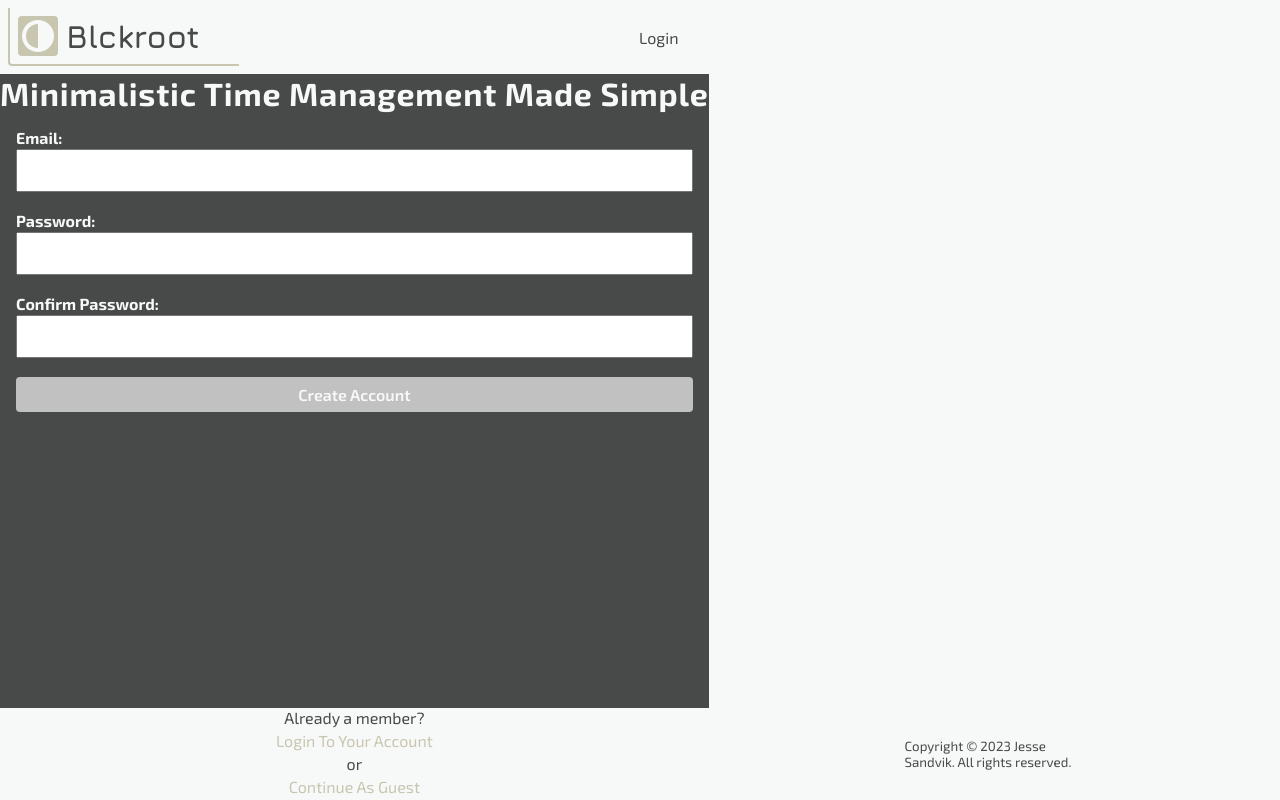
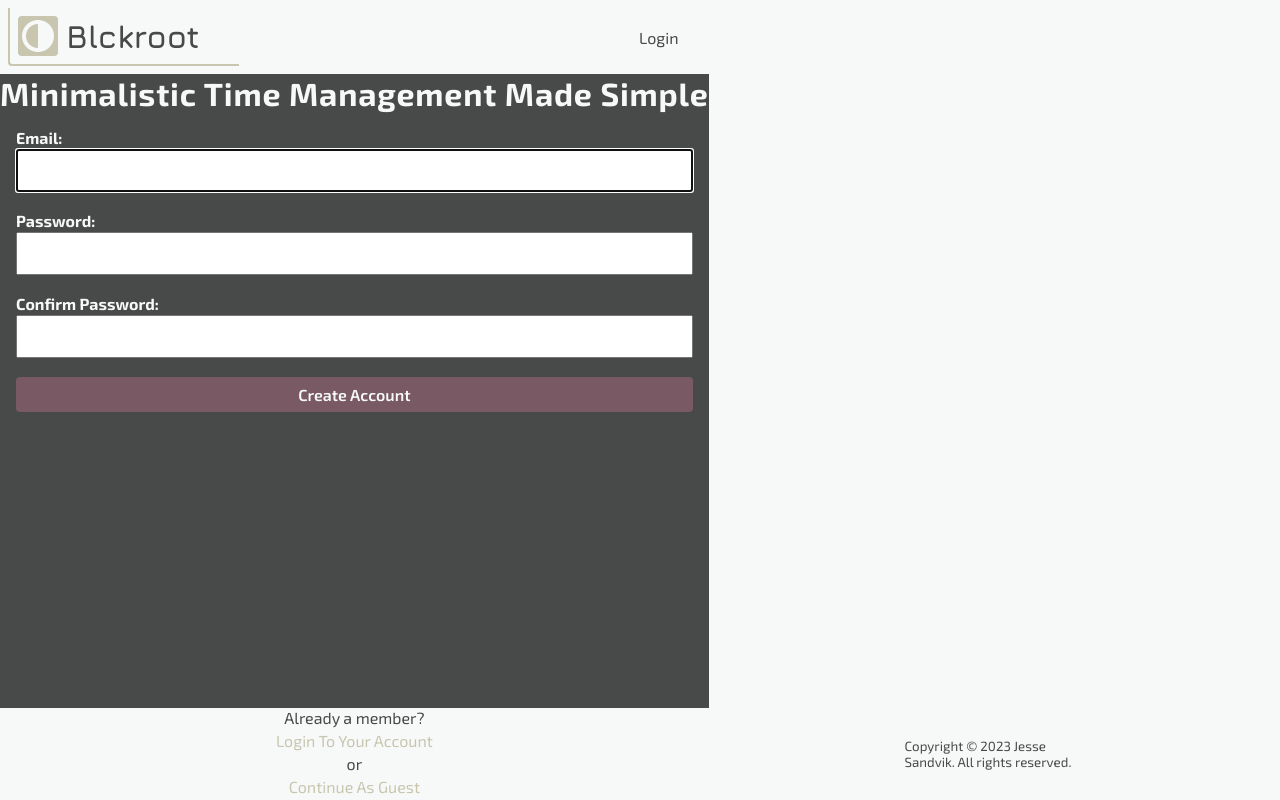
Before and after one commit to JesseSandvik/blckroot, a React (Create React App) app in the folder client/: page /signup in a window 1280 px wide. Built offline with nearby package versions, Linux system fonts and the light colour scheme; no server answers; the HTML template or start-up script is replaced by a standard one.

Commit message:
refactoring, created EmailInput component

```diff
--- /dev/null
+++ b/client/src/molecules/labeledInput/emailInput/EmailInput.tsx
@@ -0,0 +1,85 @@
+import {
+  ChangeEvent,
+  Dispatch,
+  useMemo,
+  useEffect,
+  useRef,
+  useState,
+} from "react";
+import Icon from "../../../atoms/icon/Icon";
+import LabeledInput from "../LabeledInput";
+
+type EmailInputProps = {
+  email: string;
+  setEmail: Dispatch<React.SetStateAction<string>>;
+};
+
+const EmailInput = ({ email, setEmail }: EmailInputProps): JSX.Element => {
+  const EMAIL_REGEX = useMemo(() => /^\S+@\S+\.\S+$/, []);
+  const [emailIsFocus, setEmailIsFocus] = useState<boolean>(false);
+  const [emailIsValid, setEmailIsValid] = useState<boolean>(false);
+  const emailRef = useRef<HTMLInputElement>(null);
+
+  const emailValidationTestPasses = EMAIL_REGEX.test(email);
+
+  const handleOnChange = (
+    event: ChangeEvent<HTMLInputElement>,
+    setState: Dispatch<React.SetStateAction<string>>
+  ) => {
+    event.preventDefault();
+    setState(event.currentTarget.value);
+  };
+
+  useEffect(() => {
+    emailRef?.current && emailRef.current.focus();
+  }, []);
+
+  useEffect(() => {
+    setEmailIsValid(emailValidationTestPasses);
+  }, [emailValidationTestPasses]);
+
+  return (
+    <div>
+      <LabeledInput
+        aria-describedby="emailnote"
+        aria-invalid={emailIsValid ? "false" : "true"}
+        autoComplete="off"
+        className="input-user-credentials"
+        inputId="email"
+        label="email:"
+        name="email"
+        onBlur={() => setEmailIsFocus(false)}
+        onChange={(event: React.ChangeEvent<HTMLInputElement>) =>
+          handleOnChange(event, setEmail)
+        }
+        onFocus={() => setEmailIsFocus(true)}
+        inputRef={emailRef}
+        required
+        type="email"
+        value={email || ""}
+      />
+      <div className="input-status">
+        <Icon className={emailIsValid ? "success" : "hide"} type="checkmark" />
+        <Icon
+          className={emailIsValid || !email ? "hide" : "alert"}
+          type="x-mark"
+        />
+      </div>
+      <div className="input-container-lower">
+        <p
+          id="emailnote"
+          className={
+            emailIsFocus && email && !emailIsValid
+              ? "instructions"
+              : "offscreen"
+          }
+        >
+          <Icon type="info" />
+          Please enter an email address with a valid format.
+        </p>
+      </div>
+    </div>
+  );
+};
+
+export default EmailInput;
--- a/client/src/pages/signup/SignUp.tsx
+++ b/client/src/pages/signup/SignUp.tsx
@@ -1,5 +1,7 @@
 import React, { useEffect, useMemo, useRef, useState } from "react";
 import { NavLink, useNavigate } from "react-router-dom";
+
+import EmailInput from "../../molecules/labeledInput/emailInput/EmailInput";
 import Icon from "../../atoms/icon/Icon";
 import LabeledInput from "../../molecules/labeledInput/LabeledInput";
 import UserFormTemplate from "../../templates/forms/UserForm";
@@ -8,23 +10,19 @@ import { createUser } from "../../api";
 import "./SignUp.css";
 
 function SignUpPage() {
-  const EMAIL_REGEX = useMemo(() => /^\S+@\S+\.\S+$/, []);
   const PASSWORD_REGEX = useMemo(
     () => /^(?=.*[a-z])(?=.*[A-Z])(?=.*[0-9])(?=.*[!@#$%]).{8,24}$/,
     []
   );
 
   const navigate = useNavigate();
-  const emailRef = useRef<HTMLInputElement>(null);
-  const errorRef = useRef();
 
   const [email, setEmail] = useState<string>("");
-  const [emailIsValid, setEmailIsValid] = useState<boolean>(false);
-  const [emailIsFocus, setEmailIsFocus] = useState<boolean>(false);
 
   const [password, setPassword] = useState<string>("");
   const [passwordIsValid, setPasswordIsValid] = useState<boolean>(false);
   const [passwordIsFocus, setPasswordIsFocus] = useState<boolean>(false);
+  const errorRef = useRef();
 
   const [confirmPassword, setConfirmPassword] = useState<string>("");
   const [confirmPasswordIsValid, setConfirmPasswordIsValid] =
@@ -34,16 +32,7 @@ function SignUpPage() {
 
   const [errorMessage, setErrorMessage] = useState<string>("");
 
-  const emailValidationTestPasses = EMAIL_REGEX.test(email);
   const passwordValidationTestPasses = PASSWORD_REGEX.test(password);
-
-  useEffect(() => {
-    emailRef?.current && emailRef.current.focus();
-  }, []);
-
-  useEffect(() => {
-    setEmailIsValid(emailValidationTestPasses);
-  }, [emailValidationTestPasses]);
 
   useEffect(() => {
     setPasswordIsValid(passwordValidationTestPasses);
@@ -66,7 +55,6 @@ function SignUpPage() {
   const handleOnSubmit = async (event: React.FormEvent<HTMLFormElement>) => {
     event.preventDefault();
 
-    if (emailValidationTestPasses && passwordValidationTestPasses) {
     const { signal } = new AbortController();
 
     try {
@@ -85,58 +73,6 @@ function SignUpPage() {
     } catch (error) {
       console.log({ error });
     }
-    } else {
-      setErrorMessage("Invalid Entry");
-      return;
-    }
-  };
-
-  const EmailInput = (): JSX.Element => {
-    return (
-      <>
-        <LabeledInput
-          aria-describedby="emailnote"
-          aria-invalid={emailIsValid ? "false" : "true"}
-          autoComplete="off"
-          className="input-user-credentials"
-          inputId="email"
-          label="email:"
-          name="email"
-          onBlur={() => setEmailIsFocus(false)}
-          onChange={(event: React.ChangeEvent<HTMLInputElement>) =>
-            handleOnChange(event, setEmail)
-          }
-          onFocus={() => setEmailIsFocus(true)}
-          inputRef={emailRef}
-          required
-          type="email"
-          value={email || ""}
-        />
-        <div className="input-status">
-          <Icon
-            className={emailIsValid ? "success" : "hide"}
-            type="checkmark"
-          />
-          <Icon
-            className={emailIsValid || !email ? "hide" : "alert"}
-            type="x-mark"
-          />
-        </div>
-        <div className="input-container-lower">
-          <p
-            id="emailnote"
-            className={
-              emailIsFocus && email && !emailIsValid
-                ? "instructions"
-                : "offscreen"
-            }
-          >
-            <Icon type="info" />
-            Please enter an email address with a valid format.
-          </p>
-        </div>
-      </>
-    );
   };
 
   const PasswordInput = (): JSX.Element => {
@@ -242,18 +178,14 @@ function SignUpPage() {
   return (
     <>
       <UserFormTemplate
-        firstInput={<EmailInput />}
+        firstInput={<EmailInput email={email} setEmail={setEmail} />}
         secondInput={<PasswordInput />}
         thirdInput={<PasswordConfirmInput />}
         pageClassName="Signup"
         pageHeading="minimalistic time management made simple"
         onFormSubmit={handleOnSubmit}
         submitButtonName="create account"
-        submitButtonDisabled={
-          !emailIsValid || !passwordIsValid || !confirmPasswordIsValid
-            ? true
-            : false
-        }
+        submitButtonDisabled={false}
       />
       <div className="SignUp-alt-login-options">
         <p>Already a member?</p>
```
Lines whose indentation alone changed are shown as unchanged.
